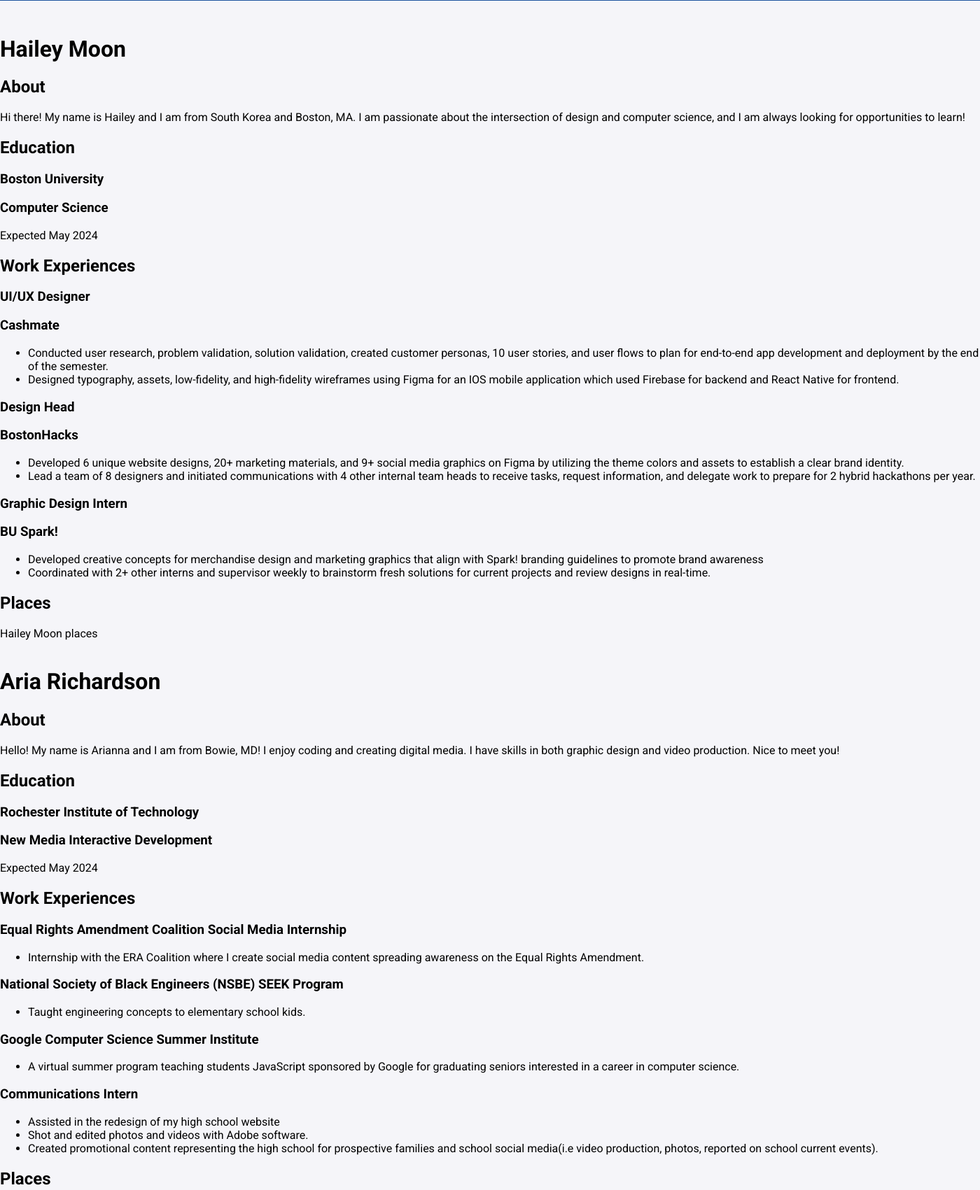
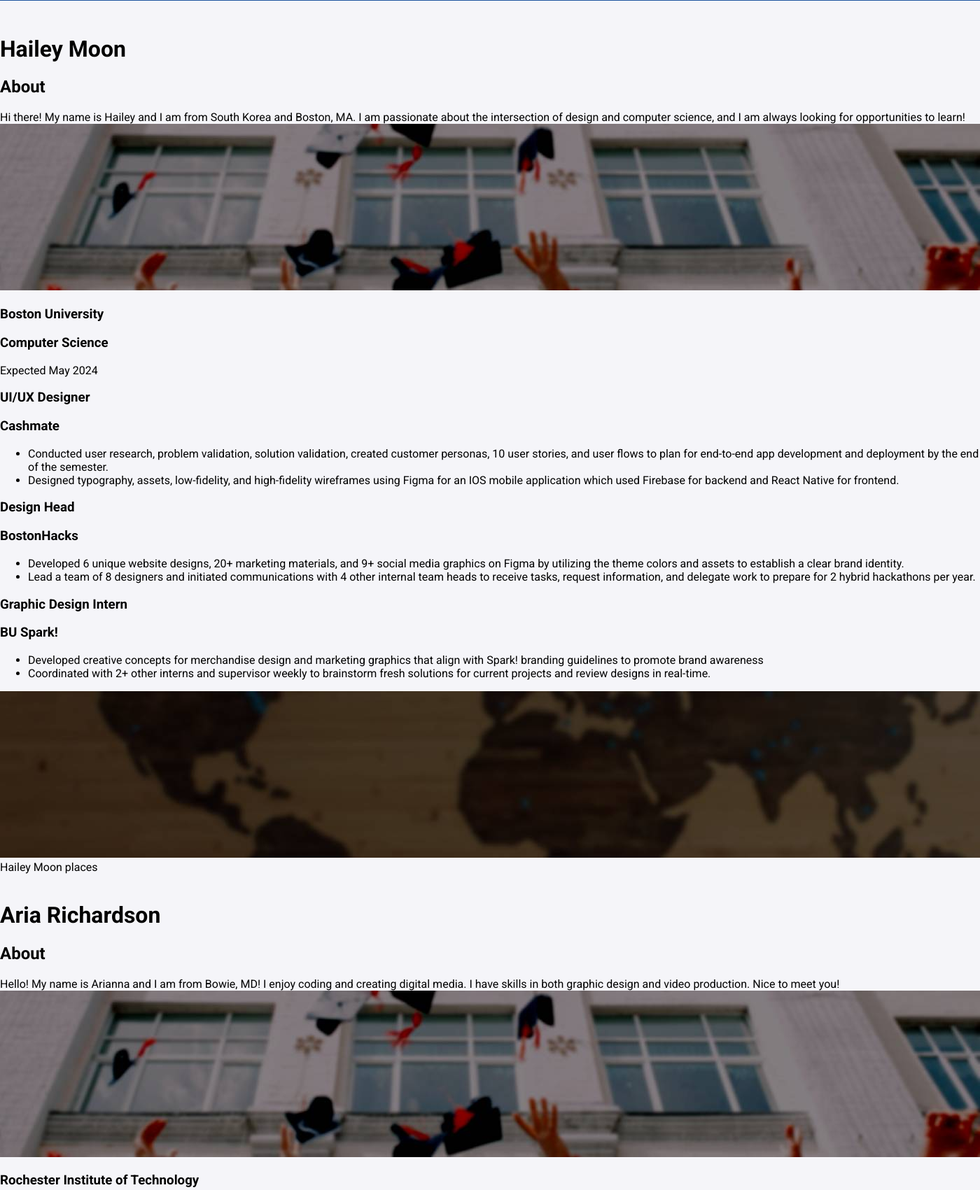
Before and after one commit to starry-ari/AriannaR, a Flask app: page / in a window 1400 px wide. Shown: the part 759-2460 px from the top of the page at 70% size. Run offline with Flask 2, Linux system fonts and the light colour scheme.

Commit message:
Added images

```diff
--- a/app/templates/index.html
+++ b/app/templates/index.html
@@ -50,13 +50,12 @@
             {{ user.about }}
         </div>
         <div class="education">
-            <h2>Education</h2>
+            <img src="../static/img/ee.jpeg" />
             <h3 class="education--school">{{ user.education.school }}</h3>
             <h3 class="education--major">{{ user.education.major }}</h3>
             <p class="education--grad">{{ user.education.grad }}</p>
         </div>
         <div class="work">
-            <h2>Work Experiences</h2>
             {% for item in user.work %}
             <div class="work--item">
                 <h3 class="work--title">{{ item.title }}</h3>
@@ -69,7 +68,7 @@
             </div>
             {% endfor %}
         <div class="places">
-            <h2>Places</h2>
+            <img src="../static/img/map.jpeg" />
             {{ user.name }} places
         </div>
         <br/>
```
Also changed, not shown: app/static/img/ee.jpeg (added), app/static/img/map.jpeg (added).
